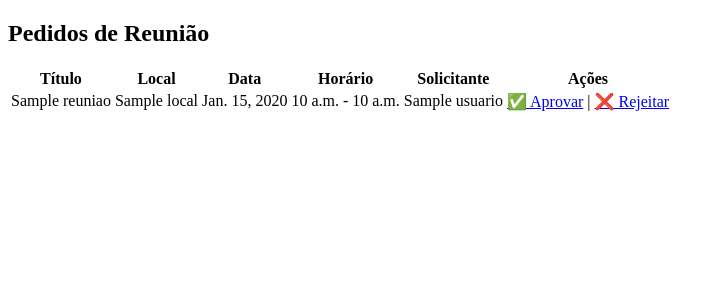
After one commit to danielvitorc/project-agenda, a Django app: page /pedidos/ in a window 1280 px wide. The commit adds this page. Shown: the top 300 px of the page, without its empty margins (0-723 px from the left). Run offline with Django 5.2, Linux system fonts and the light colour scheme; a user stored in the database is signed in; tables that the repository leaves empty hold one stand-in row (values such as "Sample post").

Commit message:
create lider page view

```diff
--- a/agenda/forms.py
+++ b/agenda/forms.py
@@ -48,7 +48,9 @@ class ReuniaoForm(forms.ModelForm):
 
         return cleaned_data
 
-    def __init__(self, *args, **kwargs):
+    def __init__(self, *args, user=None, **kwargs ):
         super().__init__(*args, **kwargs)
         self.fields['data_inicio'].initial = date.today()
         self.fields['data_fim'].initial = date.today()
+        if user:  # Filtra os colaboradores, excluindo o usuário logado
+            self.fields['colaboradores'].queryset = Usuario.objects.filter(role='colaborador').exclude(id=user.id)
--- a/agenda/models.py
+++ b/agenda/models.py
@@ -17,6 +17,8 @@ class Local(models.Model):
     def __str__(self):
         return self.nome
 
+
+
 class Usuario(AbstractUser):
     ROLE_CHOICES = [
         ('lider', 'Líder'),
@@ -28,18 +30,23 @@ class Usuario(AbstractUser):
     nome = models.CharField(max_length=150)
     setor = models.ForeignKey(Setor, on_delete=models.SET_NULL, null=True, blank=True)
 
-    email = models.EmailField("email", blank=True, null=True, unique=False)  # Agora realmente opcional
+    email = models.EmailField("email", blank=True, null=True, unique=False)
 
     contato = models.CharField(max_length=20, blank=True, null=True)
     role = models.CharField(max_length=15, choices=ROLE_CHOICES, default='colaborador')
 
     USERNAME_FIELD = 'username'
-    REQUIRED_FIELDS = ['nome']  # Certifique-se de que 'email' não está aqui
+    REQUIRED_FIELDS = ['nome']
 
     def __str__(self):
         return f"{self.nome} ({self.get_role_display()})"
 
 class Reuniao(models.Model):
+    STATUS_CHOICES = [
+        ('pendente','Pendente'),
+        ('aprovado','Aprovado'),
+        ('rejeitado','Rejeitado'),
+    ]
     local = models.ForeignKey('Local', on_delete=models.CASCADE)
     titulo = models.CharField(max_length=100)
     data_inicio = models.DateField(default=date.today)
@@ -48,6 +55,8 @@ class Reuniao(models.Model):
     horario_fim = models.TimeField()
     colaboradores = models.ManyToManyField('Usuario', blank=True)
     descricao = models.TextField(blank=True, null=True)
+    status = models.CharField(max_length=10, choices=STATUS_CHOICES, default='pendente')
+    criado_por = models.ForeignKey('Usuario', on_delete=models.CASCADE, related_name='reunioes_solicitadas')
 
     def __str__(self):
-        return f"{self.titulo} - {self.local.nome}"
+        return f"{self.titulo} - {self.local.nome} ({self.get_status_display()})"
--- /dev/null
+++ b/agenda/templates/agenda/gerenciar_pedidos.html
@@ -0,0 +1,41 @@
+<!DOCTYPE html>
+<html lang="en">
+<head>
+    <meta charset="UTF-8">
+    <meta name="viewport" content="width=device-width, initial-scale=1.0">
+    <title>Document</title>
+</head>
+<body>
+
+    <h2>Pedidos de Reunião</h2>
+
+    <table>
+        <tr>
+            <th>Título</th>
+            <th>Local</th>
+            <th>Data</th>
+            <th>Horário</th>
+            <th>Solicitante</th>
+            <th>Ações</th>
+        </tr>
+        {% for reuniao in pedidos %}
+        <tr>
+            <td>{{ reuniao.titulo }}</td>
+            <td>{{ reuniao.local.nome }}</td>
+            <td>{{ reuniao.data_inicio }}</td>
+            <td>{{ reuniao.horario_inicio }} - {{ reuniao.horario_fim }}</td>
+            <td>{{ reuniao.criado_por.nome }}</td>
+            <td>
+                <a href="{% url 'alterar_status_reuniao' reuniao.id 'aprovado' %}">✅ Aprovar</a> |
+                <a href="{% url 'alterar_status_reuniao' reuniao.id 'rejeitado' %}">❌ Rejeitar</a>
+            </td>
+        </tr>
+        {% empty %}
+        <tr>
+            <td colspan="6">Nenhum pedido pendente.</td>
+        </tr>
+        {% endfor %}
+    </table>
+
+</body>
+</html>
--- a/agenda/urls.py
+++ b/agenda/urls.py
@@ -1,5 +1,5 @@
 from django.urls import path
-from .views import login_view, logout_view, home, colaboradores_disponiveis
+from .views import login_view, logout_view, home, colaboradores_disponiveis, gerenciar_pedidos, alterar_status_reuniao
 
 
 urlpatterns = [
@@ -7,4 +7,6 @@ urlpatterns = [
     path("logout/", logout_view, name="logout"),
     path("home/", home, name="home"),
     path("colaboradores-disponiveis/", colaboradores_disponiveis, name="colaboradores_disponiveis"),
+    path("pedidos/", gerenciar_pedidos, name="gerenciar_pedidos"),
+    path("alterar-status/<int:reuniao_id>/<str:novo_status>/",alterar_status_reuniao, name="alterar_status_reuniao"),
 ]
--- a/agenda/views.py
+++ b/agenda/views.py
@@ -1,4 +1,4 @@
-from django.shortcuts import render, redirect
+from django.shortcuts import render, redirect, get_object_or_404
 from django.contrib.auth import authenticate, login, logout
 from django.contrib.auth.decorators import login_required
 from django.contrib import messages
@@ -7,18 +7,26 @@ from django.db.models import Q
 from .models import Reuniao, Usuario
 from .forms import ReuniaoForm
 
-
 def login_view(request):
     if request.method == "POST":
         username = request.POST.get("username")
         password = request.POST.get("password")
 
         user = authenticate(request, username=username, password=password)
+
         if user is not None:
             login(request, user)
-            return redirect('home')  # Redireciona após login bem-sucedido
+
+            # Redireciona baseado no tipo de usuário
+            if hasattr(user, 'role'):  # Verifica se 'role' existe no usuário
+                if user.role == "colaborador":
+                    return redirect("home")
+                elif user.role == "lider":
+                    return redirect("gerenciar_pedidos")
+            return redirect("home")  # Caso role não esteja definida
+
         else:
-            messages.error(request, "Matrícula ou senha incorretos!")
+            messages.error(request, "Usuário ou senha inválidos.")
 
     return render(request, "agenda/login.html")
 
@@ -28,48 +36,67 @@ def logout_view(request):
 
 @login_required
 def home(request):
-    reunioes = Reuniao.objects.all()  # Obtém todas as reuniões cadastradas
+    if request.user.role != 'colaborador':  # Restringe acesso
+        return redirect('login')
+
+    reunioes = Reuniao.objects.filter(Q(status='aprovado') | Q(criado_por=request.user))
 
     if request.method == 'POST':
         form = ReuniaoForm(request.POST)
         if form.is_valid():
-            reuniao = form.save(commit=False)  # Não salva ainda no banco
-            reuniao.save()  # Salva a reunião
+            reuniao = form.save(commit=False)
+            reuniao.criado_por = request.user
+            reuniao.status = 'pendente'
+            reuniao.save()
 
-            # Adiciona os colaboradores selecionados no formulário
+            # Adiciona colaboradores selecionados e o usuário logado
             colaboradores_selecionados = form.cleaned_data['colaboradores']
             reuniao.colaboradores.set(colaboradores_selecionados)
-
-            # Adiciona o usuário logado como colaborador
             reuniao.colaboradores.add(request.user)
 
-            return redirect('home')  # Redireciona para evitar reenvio do formulário
+            messages.success(request, "Pedido de reunião enviado para aprovação!")
+            return redirect('home')
     else:
         form = ReuniaoForm()
 
     return render(request, "agenda/home.html", {"form": form, "reunioes": reunioes})
 
-
-
-
+@login_required
 def colaboradores_disponiveis(request):
     data_inicio = request.GET.get("data_inicio")
     horario_inicio = request.GET.get("horario_inicio")
     horario_fim = request.GET.get("horario_fim")
 
     if data_inicio and horario_inicio and horario_fim:
-        # Busca colaboradores ocupados nesse intervalo de tempo
         colaboradores_ocupados = Reuniao.objects.filter(
             data_inicio=data_inicio
         ).filter(
             Q(horario_inicio__lt=horario_fim) & Q(horario_fim__gt=horario_inicio)
         ).values_list('colaboradores', flat=True)
 
-        # Retorna os colaboradores disponíveis
         colaboradores_disponiveis = Usuario.objects.filter(role='colaborador').exclude(id__in=colaboradores_ocupados)
-
-        # Retorna os dados em JSON
         colaboradores_json = list(colaboradores_disponiveis.values("id", "nome"))
         return JsonResponse({"colaboradores": colaboradores_json})
 
     return JsonResponse({"colaboradores": []})
+
+@login_required
+def gerenciar_pedidos(request):
+    if not hasattr(request.user, 'role') or request.user.role != 'lider':
+        return redirect('home')  # Redireciona para home se não for líder
+
+    pedidos = Reuniao.objects.filter(status='pendente')
+    return render(request, "agenda/gerenciar_pedidos.html", {"pedidos": pedidos})
+
+@login_required
+def alterar_status_reuniao(request, reuniao_id, novo_status):
+    if request.user.role != 'lider':  # Restringe a líderes
+        return redirect('gerenciar_pedidos')
+
+    reuniao = get_object_or_404(Reuniao, id=reuniao_id)
+    if novo_status in ['aprovado', 'rejeitado']:
+        reuniao.status = novo_status
+        reuniao.save()
+        messages.success(request, f"Reunião {reuniao.titulo} foi {novo_status}!")
+
+    return redirect('gerenciar_pedidos')
--- a/project/settings.py
+++ b/project/settings.py
@@ -124,3 +124,6 @@
 DEFAULT_AUTO_FIELD = 'django.db.models.BigAutoField'
 
 AUTH_USER_MODEL = 'agenda.Usuario'
+
+LOGIN_REDIRECT_URL = '/home/'
+LOGOUT_REDIRECT_URL = '/login/'
```
Also changed, not shown: agenda/templates/agenda/home.html (+24 -11 lines), agenda/migrations/0004_reuniao_criado_por_reuniao_status.py (added), agenda/migrations/0005_alter_reuniao_criado_por.py (added), db.sqlite3.
